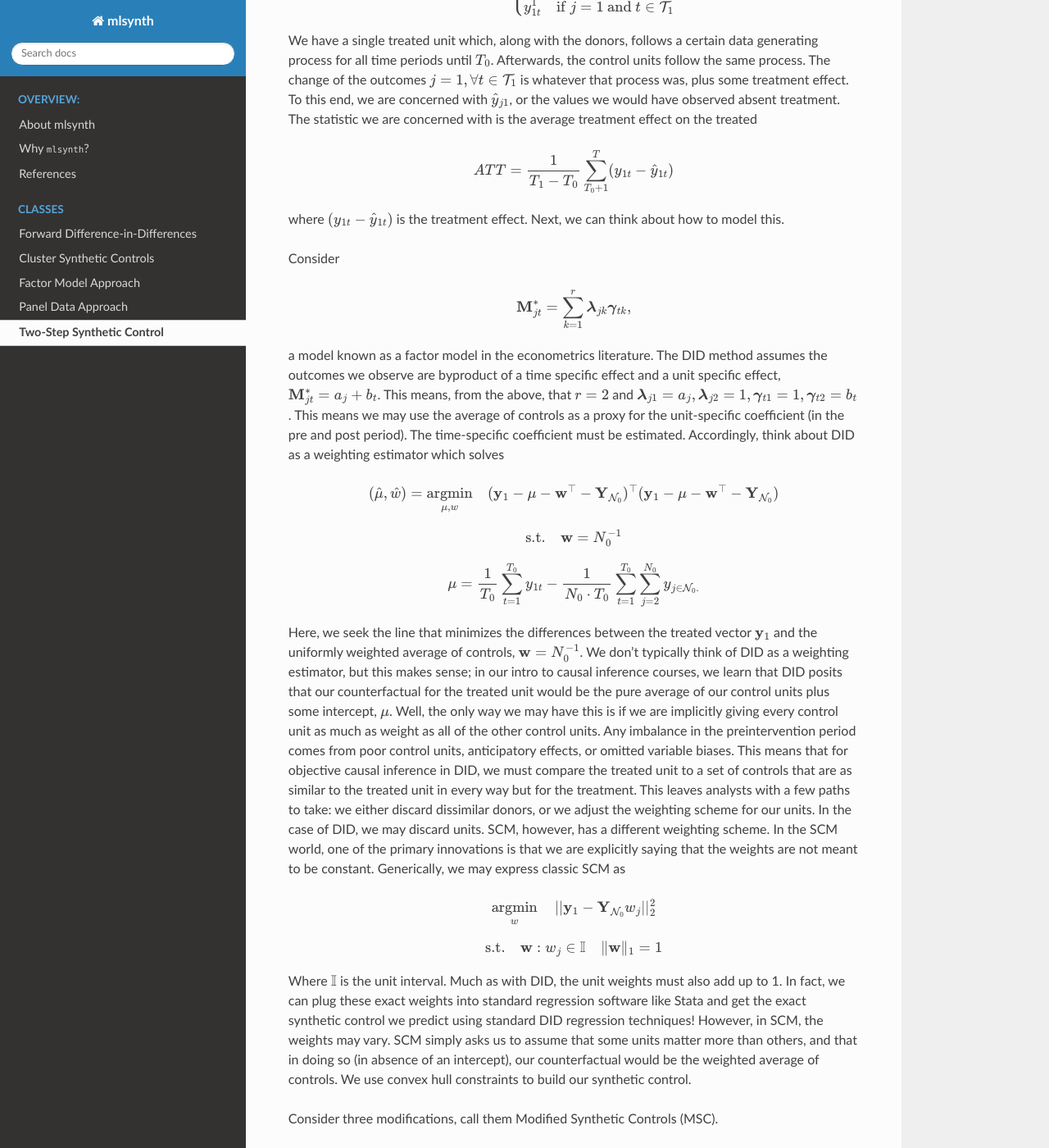
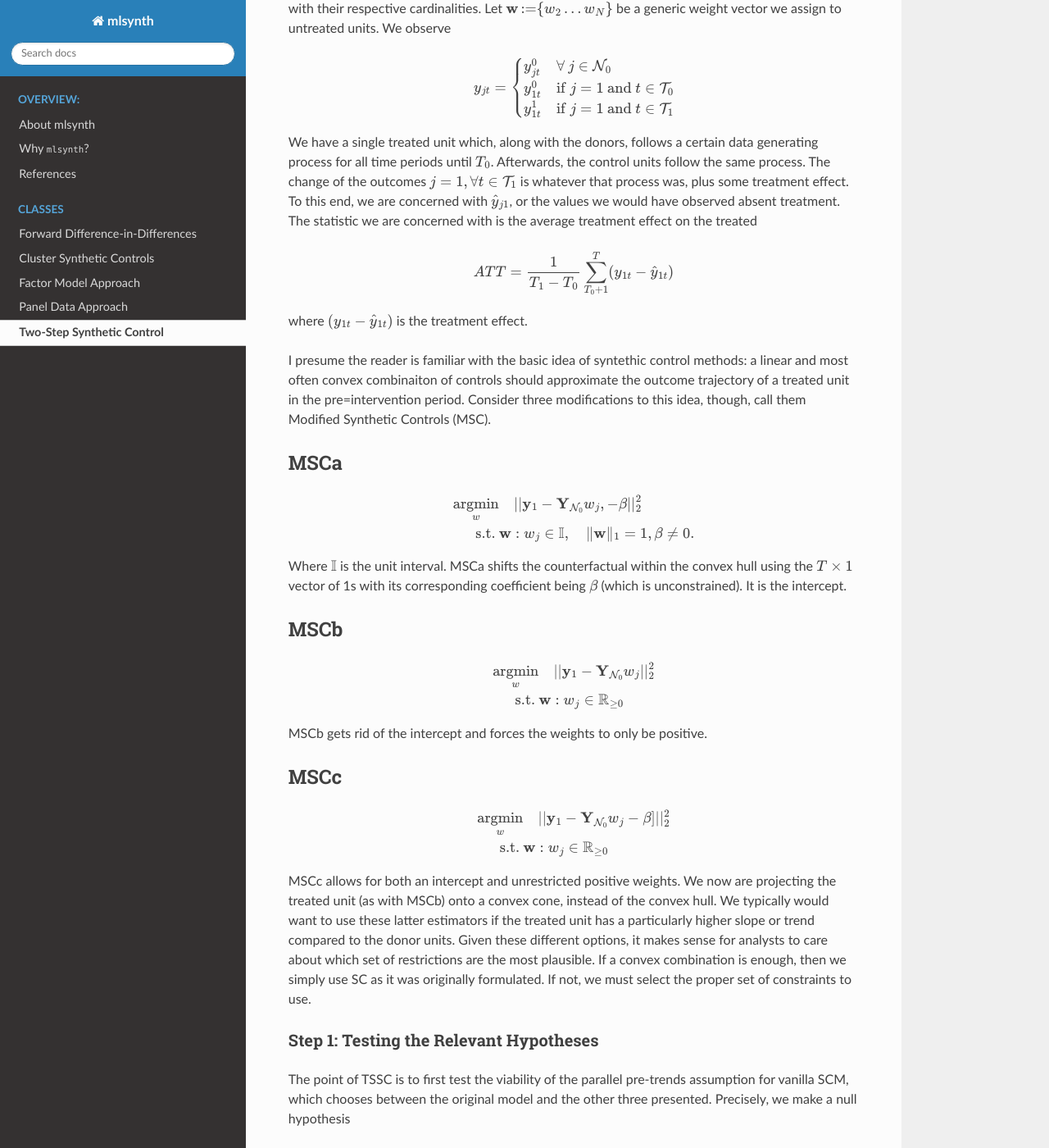
Before and after one commit to jgreathouse9/mlsynth, a Sphinx documentation site: the page built from docs/tssc.rst, in a window 1280 px wide and 1400 px high, scrolled down 574 px. Shown: the whole window at 82% size. Built offline with Sphinx 7.4.7 and the Read the Docs theme 3.1.0, drawn with Linux system fonts in a browser that asks for light colours; pages that are not in the unit, such as notebooks, are missing from menus; some of the changed text lies outside the part shown.

Commit message:
Update tssc.rst

```diff
--- a/docs/tssc.rst
+++ b/docs/tssc.rst
@@ -18,35 +22,10 @@
 .. math::
     ATT = \frac{1}{T_1 - T_0} \sum_{T_0 +1}^{T} (y_{1t} - \hat{y}_{1t})
 
-where :math:`(y_{1t} - \hat{y}_{1t})` is the treatment effect. Next, we can think about how to model this.
+where :math:`(y_{1t} - \hat{y}_{1t})` is the treatment effect.
 
-Consider
 
-.. math::
-    \mathbf{M}^{\ast}_{jt} = \sum_{k=1}^{r} \boldsymbol{\lambda}_{jk}\boldsymbol{\gamma}_{tk},
-
-a model known as a factor model in the econometrics literature. The DID method assumes the outcomes we observe are byproduct of a time specific effect and a unit specific effect, :math:`\mathbf{M}^{\ast}_{jt} = a_j + b_t`. This means, from the above, that :math:`r=2` and :math:`\boldsymbol{\lambda}_{j1}=a_j, \boldsymbol{\lambda}_{j2}=1, \boldsymbol{\gamma}_{t1}=1, \boldsymbol{\gamma}_{t2}=b_t`. This means we may use the average of controls as a proxy for the unit-specific coefficient (in the pre and post period). The time-specific coefficient must be estimated. Accordingly, think about DID as a weighting estimator which solves
-
-.. math::
-    (\hat{\mu},\hat{w}) = \underset{\mu,w}{\operatorname*{argmin}} \quad (\mathbf{y}_{1} - \mu - \mathbf{w}^\top - \mathbf{Y}_{\mathcal{N}_{0}})^\top (\mathbf{y}_{1} - \mu - \mathbf{w}^\top - \mathbf{Y}_{\mathcal{N}_{0}})
-
-.. math::
-    \text{s.t.} \quad \mathbf{w}= N^{-1}_{0}
-
-.. math::
-    \mu = \frac{1}{T_0}\sum_{t=1}^{T_0}y_{1t} - \frac{1}{N_{0} \cdot T_0} \sum_{t=1}^{T_0}\sum_{j=2}^{N_0}y_{j \in \mathcal{N}_{0}.}
-
-Here, we seek the line that minimizes the differences between the treated vector :math:`\mathbf{y}_{1}` and the uniformly weighted average of controls, :math:`\mathbf{w}= N^{-1}_{0}`. We don't typically think of DID as a weighting estimator, but this makes sense; in our intro to causal inference courses, we learn that DID posits that our counterfactual for the treated unit would be the pure average of our control units plus some intercept, :math:`\mu`. Well, the only way we may have this is if we are implicitly giving every control unit as much as weight as all of the other control units. Any imbalance in the preintervention period comes from poor control units, anticipatory effects, or omitted variable biases. This means that for objective causal inference in DID, we must compare the treated unit to a set of controls that are as similar to the treated unit in every way but for the treatment. This leaves analysts with a few paths to take: we either discard dissimilar donors, or we adjust the weighting scheme for our units. In the case of DID, we may discard units. SCM, however, has a different weighting scheme. In the SCM world, one of the primary innovations is that we are explicitly saying that the weights are not meant to be constant. Generically, we may express classic SCM as
-
-.. math::
-    \underset{w}{\operatorname*{argmin}} \quad ||\mathbf{y}_{1} - \mathbf{Y}_{\mathcal{N}_{0}}w_j||_{2}^2
-
-.. math::
-    \text{s.t.} \quad \mathbf{w}: w_{j} \in \mathbb{I} \quad  {\| \mathbf{w} \|_{1} = 1}
-
-Where :math:`\mathbb{I}` is the unit interval. Much as with DID, the unit weights must also add up to 1. In fact, we can plug these exact weights into standard regression software like Stata and get the exact synthetic control we predict using standard DID regression techniques! However, in SCM, the weights may vary. SCM simply asks us to assume that some units matter more than others, and that in doing so (in absence of an intercept), our counterfactual would be the weighted average of controls. We use convex hull constraints to build our synthetic control.
-
-Consider three modifications, call them Modified Synthetic Controls (MSC).
+I presume the reader is familiar with the basic idea of syntethic control methods: a linear and most often convex combinaiton of controls should approximate the outcome trajectory of a treated unit in the pre=intervention period. Consider three modifications to this idea, though, call them Modified Synthetic Controls (MSC).
 
 MSCa
 -----
```
Also changed, not shown: other parts of docs/tssc.rst (+6 -2 lines).
